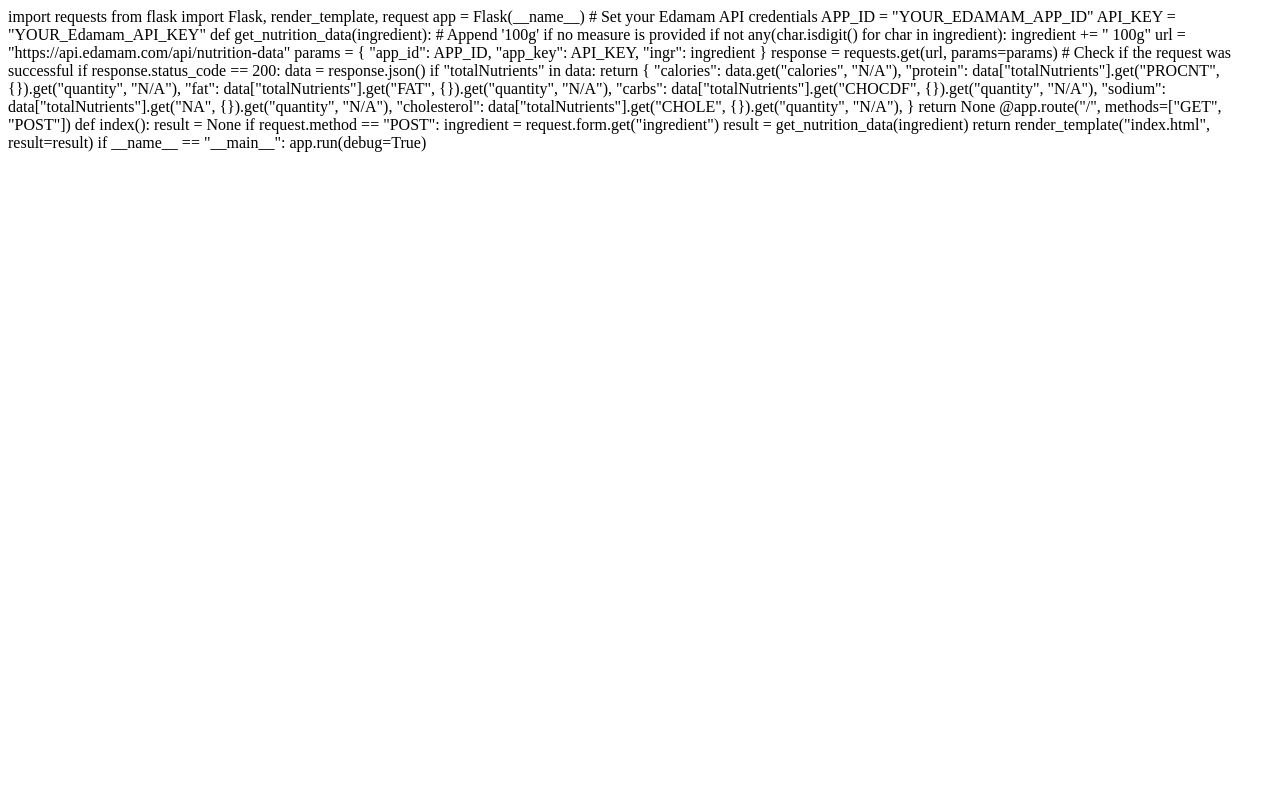
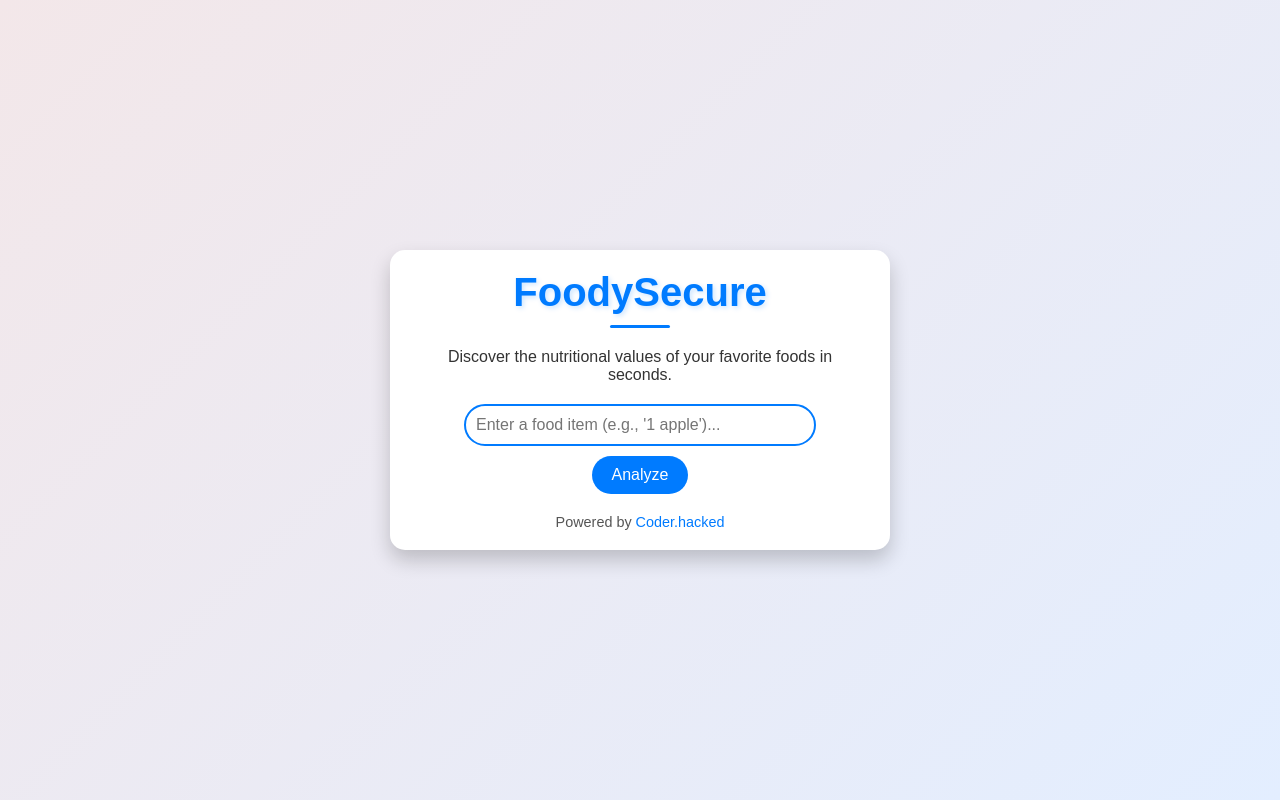
Before and after one commit to Kaibhav-KD/Foody-Secure, a Flask app: page / in a window 1280 px wide. Run offline with Flask 3, Linux system fonts and the light colour scheme.

Commit message:
index.html

```diff
--- a/templates/index.html
+++ b/templates/index.html
@@ -1,50 +1,207 @@
-import requests
-from flask import Flask, render_template, request
+<!DOCTYPE html>
+<html lang="en">
+<head>
+    <meta charset="UTF-8">
+    <meta name="viewport" content="width=device-width, initial-scale=1.0">
+    <title>FoodySecure - Nutrition Insights</title>
+    <link rel="stylesheet" href="https://cdnjs.cloudflare.com/ajax/libs/font-awesome/6.0.0-beta3/css/all.min.css">
+    <style>
+        /* General Reset */
+        * {
+            margin: 0;
+            padding: 0;
+            box-sizing: border-box;
+        }
 
-app = Flask(__name__)
+        body {
+            font-family: 'Arial', sans-serif;
+            background: linear-gradient(135deg, #f3e7e9 0%, #e3eeff 100%);
+            color: #333;
+            display: flex;
+            justify-content: center;
+            align-items: center;
+            height: 100vh;
+            overflow: hidden;
+        }
 
-# Set your Edamam API credentials
-APP_ID = "YOUR_EDAMAM_APP_ID"
-API_KEY = "YOUR_Edamam_API_KEY"
+        .container {
+            text-align: center;
+            background: white;
+            padding: 20px 30px;
+            border-radius: 15px;
+            box-shadow: 0 10px 20px rgba(0, 0, 0, 0.2);
+            max-width: 500px;
+            animation: fadeIn 1.5s ease;
+        }
 
+        @keyframes fadeIn {
+            from {
+                opacity: 0;
+                transform: translateY(-20px);
+            }
+            to {
+                opacity: 1;
+                transform: translateY(0);
+            }
+        }
 
-def get_nutrition_data(ingredient):
-    # Append '100g' if no measure is provided
-    if not any(char.isdigit() for char in ingredient):
-        ingredient += " 100g"
+        .header {
+            font-size: 2.5rem;
+            font-weight: bold;
+            color: #007BFF;
+            margin-bottom: 20px;
+            text-shadow: 2px 2px 5px rgba(0, 123, 255, 0.2);
+            position: relative;
+        }
 
-    url = "https://api.edamam.com/api/nutrition-data"
-    params = {
-        "app_id": APP_ID,
-        "app_key": API_KEY,
-        "ingr": ingredient
-    }
+        .header::after {
+            content: '';
+            width: 60px;
+            height: 3px;
+            background: #007BFF;
+            display: block;
+            margin: 10px auto;
+            border-radius: 5px;
+        }
 
-    response = requests.get(url, params=params)
+        .search-container {
+            margin: 20px 0;
+        }
 
-    # Check if the request was successful
-    if response.status_code == 200:
-        data = response.json()
-        if "totalNutrients" in data:
-            return {
-                "calories": data.get("calories", "N/A"),
-                "protein": data["totalNutrients"].get("PROCNT", {}).get("quantity", "N/A"),
-                "fat": data["totalNutrients"].get("FAT", {}).get("quantity", "N/A"),
-                "carbs": data["totalNutrients"].get("CHOCDF", {}).get("quantity", "N/A"),
-                "sodium": data["totalNutrients"].get("NA", {}).get("quantity", "N/A"),
-                "cholesterol": data["totalNutrients"].get("CHOLE", {}).get("quantity", "N/A"),
+        .search-bar {
+            width: 80%;
+            padding: 10px;
+            font-size: 1rem;
+            border: 2px solid #007BFF;
+            border-radius: 25px;
+            outline: none;
+            transition: 0.3s;
+        }
+
+        .search-bar:focus {
+            box-shadow: 0 0 10px rgba(0, 123, 255, 0.5);
+        }
+
+        .search-button {
+            padding: 10px 20px;
+            margin-top: 10px;
+            font-size: 1rem;
+            background: #007BFF;
+            color: white;
+            border: none;
+            border-radius: 25px;
+            cursor: pointer;
+            transition: 0.3s;
+        }
+
+        .search-button:hover {
+            background: #0056b3;
+        }
+
+        .results {
+            margin-top: 20px;
+            text-align: left;
+            animation: slideIn 1s ease;
+        }
+
+        @keyframes slideIn {
+            from {
+                opacity: 0;
+                transform: translateY(20px);
             }
-    return None
+            to {
+                opacity: 1;
+                transform: translateY(0);
+            }
+        }
 
+        table {
+            width: 100%;
+            border-collapse: collapse;
+            margin-top: 20px;
+        }
 
-@app.route("/", methods=["GET", "POST"])
-def index():
-    result = None
-    if request.method == "POST":
-        ingredient = request.form.get("ingredient")
-        result = get_nutrition_data(ingredient)
-    return render_template("index.html", result=result)
+        table th, table td {
+            border: 1px solid #ddd;
+            padding: 8px;
+            text-align: center;
+        }
 
+        table th {
+            background-color: #007BFF;
+            color: white;
+        }
 
-if __name__ == "__main__":
-    app.run(debug=True)
+        .footer {
+            margin-top: 20px;
+            font-size: 0.9rem;
+            color: #555;
+        }
+
+        .footer a {
+            color: #007BFF;
+            text-decoration: none;
+        }
+
+        .footer a:hover {
+            text-decoration: underline;
+        }
+    </style>
+</head>
+<body>
+    <div class="container">
+        <div class="header">FoodySecure</div>
+        <p>Discover the nutritional values of your favorite foods in seconds.</p>
+        <div class="search-container">
+            <form method="POST" action="/">
+                <input type="text" name="ingredient" class="search-bar" placeholder="Enter a food item (e.g., '1 apple')..." required>
+                <button type="submit" class="search-button">Analyze</button>
+            </form>
+        </div>
+
+        <!-- Results Section -->
+        <div class="results">
+            {% if result %}
+            <table>
+                <thead>
+                    <tr>
+                        <th>Nutrient</th>
+                        <th>Value</th>
+                    </tr>
+                </thead>
+                <tbody>
+                    <tr>
+                        <td>Calories</td>
+                        <td>{{ result.calories }} kcal</td>
+                    </tr>
+                    <tr>
+                        <td>Protein</td>
+                        <td>{{ result.protein }} g</td>
+                    </tr>
+                    <tr>
+                        <td>Fat</td>
+                        <td>{{ result.fat }} g</td>
+                    </tr>
+                    <tr>
+                        <td>Carbohydrates</td>
+                        <td>{{ result.carbs }} g</td>
+                    </tr>
+                    <tr>
+                        <td>Sodium</td>
+                        <td>{{ result.sodium }} mg</td>
+                    </tr>
+                    <tr>
+                        <td>Cholesterol</td>
+                        <td>{{ result.cholesterol }} mg</td>
+                    </tr>
+                </tbody>
+            </table>
+            {% endif %}
+        </div>
+
+        <div class="footer">
+            <p>Powered by <a href="https://www.instagram.com/coder.hacked/" target="_blank">Coder.hacked</a></p>
+        </div>
+    </div>
+</body>
+</html>
```
